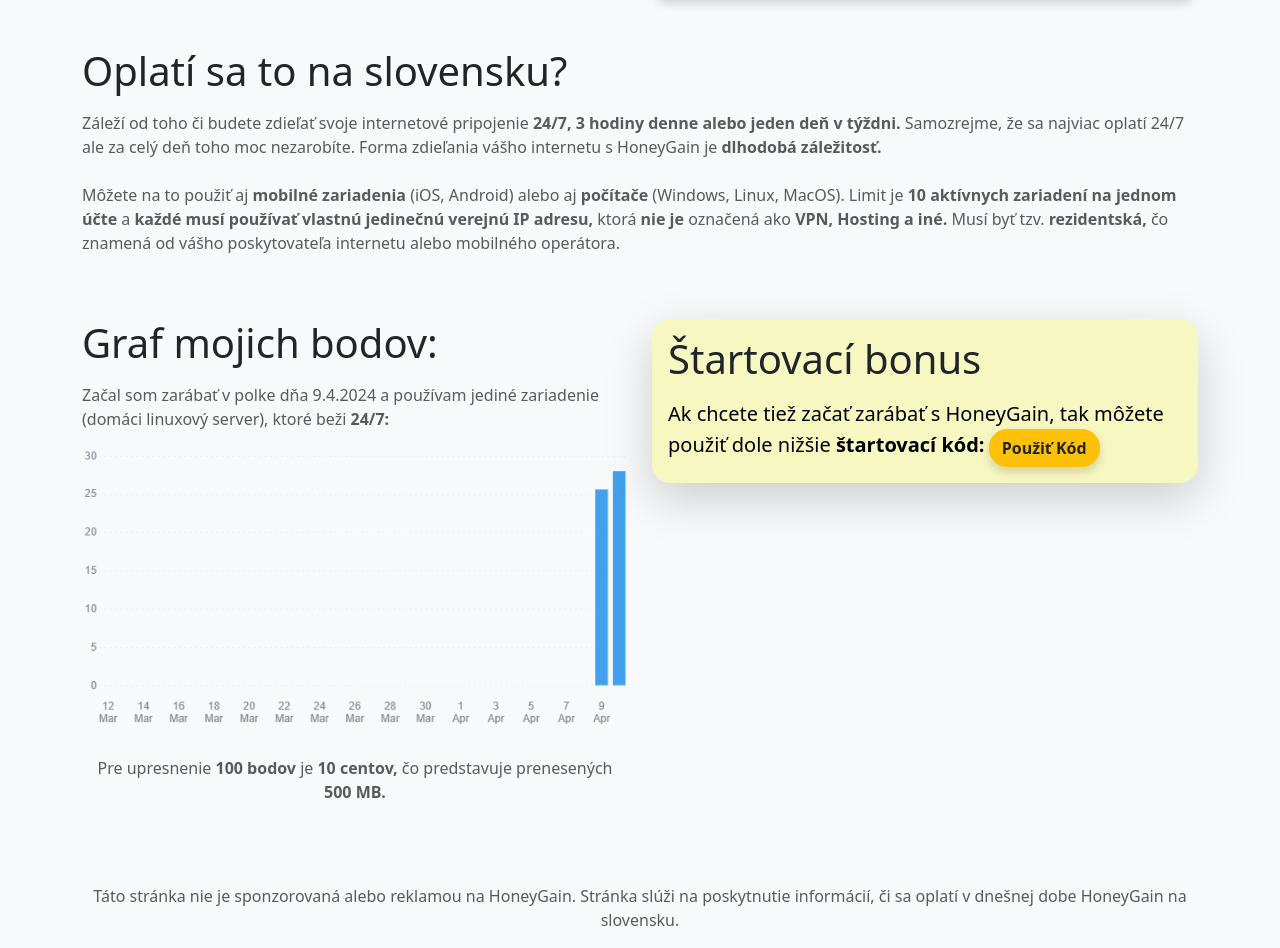
After one commit to marek-guran/my-website, a PHP site: page /honeygain.php in a window 1280 px wide. The commit adds this page. Shown: the part 369-1317 px from the top of the page. Run offline with PHP 8.4, Linux system fonts and the light colour scheme.

Commit message:
small update

```diff
--- /dev/null
+++ b/honeygain.php
@@ -0,0 +1,88 @@
+<!DOCTYPE html>
+<html lang="sk">
+
+<head>
+    <meta charset="UTF-8">
+    <meta http-equiv="X-UA-Compatible" content="IE=edge">
+    <meta name="viewport" content="width=device-width, initial-scale=1.0">
+    <title>HoneyGain na SK</title>
+    <link rel="shortcut icon" href="favicon.ico" type="image/x-icon">
+    <link rel="stylesheet" href="./assets/css/honeygain.css">
+    <link href="fonts/fontawesome-free-6.5.1-web/css/all.css" rel="stylesheet">
+    <link href="https://cdn.jsdelivr.net/npm/bootstrap@5.3.3/dist/css/bootstrap.min.css" rel="stylesheet"
+        integrity="sha384-QWTKZyjpPEjISv5WaRU9OFeRpok6YctnYmDr5pNlyT2bRjXh0JMhjY6hW+ALEwIH" crossorigin="anonymous">
+    <meta name="description"
+        content="Oplatí sa HoneyGain na slovensku? Čo je to HoneyGain? Ako zarobiť pasívne s HoneyGain?">
+    <meta name="keywords" content="HoneyGain, Slovensko, pasívny income, peniaze, zárobok">
+</head>
+
+<body class="bg-light">
+    <div class="container py-5">
+        <div class="row h-100">
+            <div class="col-md-6 d-flex flex-column justify-content-center">
+                <h1 class="mb-3">Čo je to HoneyGain?</h1>
+                <p class="text-muted">HoneyGain je služba, ktorá vám pasívne zarába peniaze poskytovaním
+                    firmám vašu
+                    IP adresu, ktorú
+                    využívajú na kontrolu SEO, cien produktov v iných krajinách, na marketingové účely a iného.<br>
+                    <br>
+                    HoneyGain taktiež zabezpečuje, že <strong>vaše dáta sú v bezpečí a nebudú zneužité.</strong> Odkazuje na to, že ich
+                    klienti sú <strong>overení a dôveryhodní.</strong><br>
+                    <br>
+                    Každý deň máte možnosť <strong>vyhrať,</strong> ak prenesiete <strong>15 MB</strong> dát od <strong>1 bodu po 100 000 bodov,</strong> čo predstavuje <strong>100
+                    dolárov.</strong> Tieto peniaze a vaše zárobky si môžete vybrať cez <strong>PayPal alebo v kryptomenách.</strong><br>
+                </p>
+            </div>
+            <div class="col-md-6 d-flex">
+                <div class="embed-responsive w-100 h-100">
+                    <iframe class="embed-responsive-item" style="width: 100%; height: 100%; border-radius: 18px!important; box-shadow: 0px 5px 10px rgba(0, 0, 0, 0.15);"
+                        src="https://www.youtube.com/embed/PSByosJe17s" title="What is Honeygain? Passive income app"
+                        frameborder="0"
+                        allow="accelerometer; autoplay; clipboard-write; encrypted-media; gyroscope; picture-in-picture; web-share"
+                        referrerpolicy="strict-origin-when-cross-origin" allowfullscreen></iframe>
+                </div>
+            </div>
+        </div>
+        <h1 class="mt-5 mb-3">Oplatí sa to na slovensku?</h1>
+        <p class="text-muted">Záleží od toho či budete zdieľať svoje internetové pripojenie <strong>24/7, 3 hodiny denne alebo
+            jeden deň v týždni.</strong> Samozrejme, že sa najviac oplatí 24/7 ale za celý deň toho moc nezarobíte. Forma
+            zdieľania vášho internetu s
+            HoneyGain je <strong>dlhodobá záležitosť.</strong><br><br>
+            Môžete na to použiť aj <strong>mobilné zariadenia</strong> (iOS, Android) alebo aj <strong>počítače</strong> (Windows, Linux, MacOS). Limit je <strong>10
+            aktívnych zariadení na jednom účte</strong> a <strong>každé musí používať vlastnú jedinečnú verejnú IP adresu,</strong> ktorá <strong>nie je</strong>
+            označená ako <strong>VPN, Hosting a iné.</strong> Musí byť tzv. <strong>rezidentská,</strong> čo znamená od vášho poskytovateľa internetu
+            alebo mobilného operátora.
+        </p>
+
+        <div class="row">
+            <div class="col-md-6">
+                <h1 class="mt-5 mb-3">Graf mojich bodov:</h1>
+                <p class="text-muted">Začal som zarábať v polke dňa 9.4.2024 a používam jediné zariadenie (domáci linuxový
+                    server), ktoré beži <strong>24/7:</strong></p>
+                <img src="./assets/honeygain/graf.png" alt="Graf mojich bodov na HoneyGain" class="img-fluid mb-3">
+                <p class="text-muted text-center">Pre upresnenie <strong>100 bodov</strong> je <strong>10 centov,</strong> čo predstavuje prenesených <strong>500 MB.</strong></p>
+            </div>
+            <div class="col-md-6">
+                <div class="mt-5 card border-0 shadow-lg rounded" style="border-radius: 18px!important; background-color: #f7f7c1;">
+                    <div class="card-body">
+                        <h1 class="mb-3">Štartovací bonus</h1>
+                        <p class="text-muted d-inline" style="font-size: 1.25rem; color: black!important;">Ak chcete tiež začať zarábať s HoneyGain, tak môžete použiť dole nižšie <strong>štartovací kód:</strong></p>
+                        <a href="https://r.honeygain.me/SKEMG35220" target="_blank" class="d-inline ml-2">
+                            <button class="btn btn-warning text-dark" style="box-shadow: 0px 5px 10px rgba(0, 0, 0, 0.15); border-radius: 18px!important;"><strong>Použiť Kód</strong></button>
+                        </a>
+                    </div>
+                </div>
+            </div>
+        </div>
+    </div>
+</body>
+<footer class="footer mt-auto py-3 bg-light">
+    <div class="container text-center">
+        <span class="text-muted">Táto stránka nie je sponzorovaná alebo reklamou na HoneyGain. Stránka slúži na poskytnutie informácií, či sa oplatí v dnešnej dobe HoneyGain na slovensku.</span>
+    </div>
+</footer>
+<script src="https://cdn.jsdelivr.net/npm/bootstrap@5.3.3/dist/js/bootstrap.bundle.min.js"
+    integrity="sha384-YvpcrYf0tY3lHB60NNkmXc5s9fDVZLESaAA55NDzOxhy9GkcIdslK1eN7N6jIeHz"
+    crossorigin="anonymous"></script>
+
+</html>
--- a/sitemap.xml
+++ b/sitemap.xml
@@ -17,6 +17,11 @@
   <lastmod>2023-11-18T18:51:21+00:00</lastmod>
   <priority>0.80</priority>
 </url>
+<url>
+  <loc>https://marek-guran.tech/honeygain.php</loc>
+  <lastmod>2024-04-10T10:28:00+00:00</lastmod>
+  <priority>0.80</priority>
+</url>
 
 
 </urlset>
```
Also changed, not shown: assets/honeygain/graf.png (added), includes/zivotopis.php (line endings or trailing spaces).
